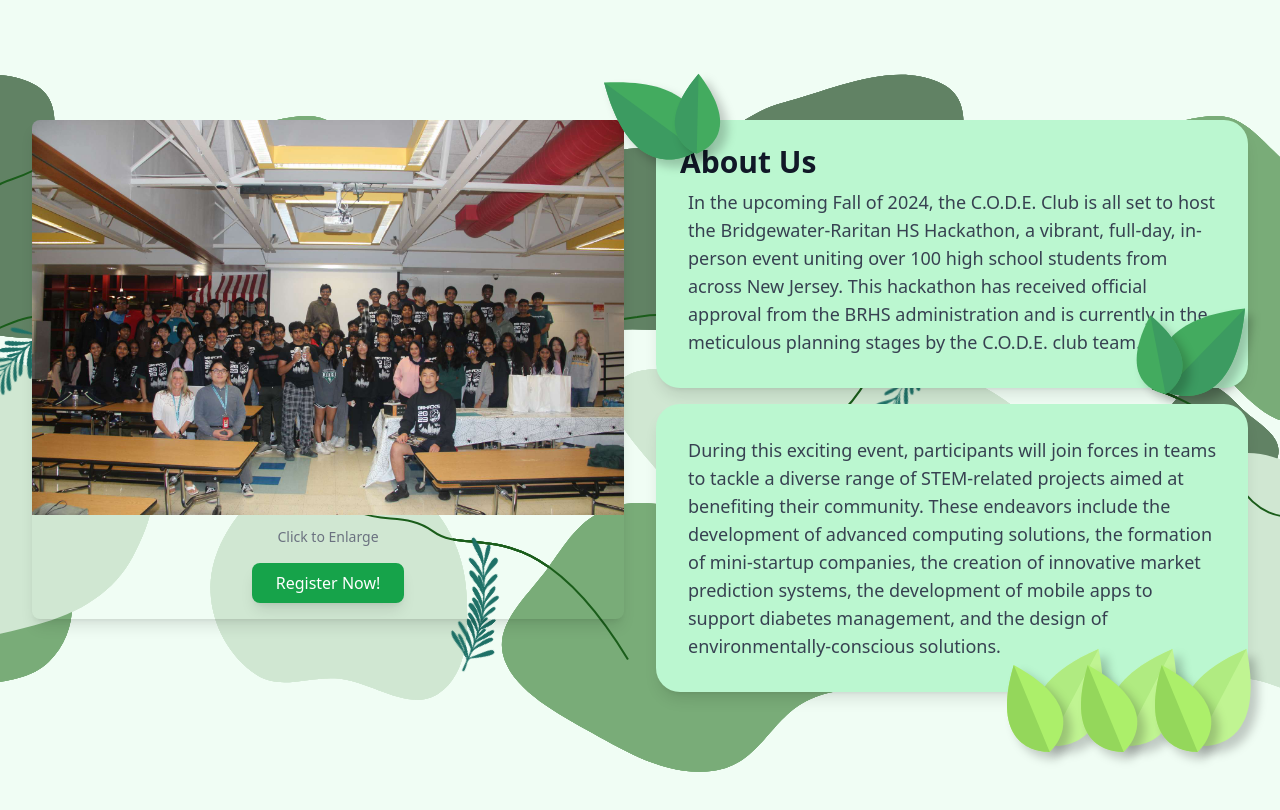
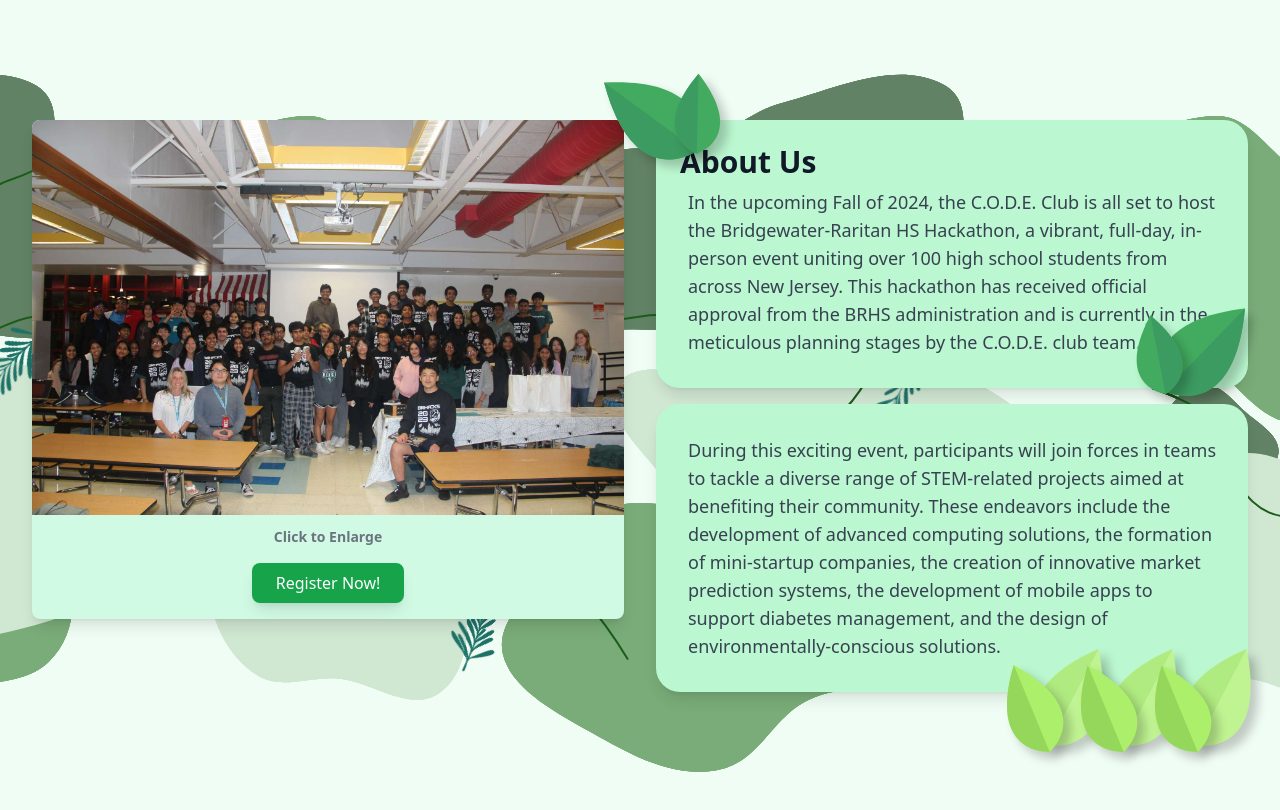
Before and after one commit to shuknuk/brhacks24, a Next.js app: page / in a window 1280 px wide. Shown: the part 760-1570 px from the top of the page. Built offline with nearby package versions, Linux system fonts and the light colour scheme.

Commit message:
about us readability

```diff
--- a/components/About.jsx
+++ b/components/About.jsx
@@ -28,7 +28,7 @@
     <section id="about" className="py-20 px-4 sm:px-6 lg:px-8 bg-[url('/spotts.svg')] bg-contain bg-center">
       <div className="max-w-7xl mx-auto flex flex-col lg:flex-row items-start lg:space-x-8">
         <div
-          className="w-full lg:w-1/2 mb-8 lg:mb-0 relative overflow-hidden rounded-lg shadow-lg cursor-pointer"
+          className="w-full lg:w-1/2 mb-8 bg-emerald-100 lg:mb-0 relative overflow-hidden rounded-lg shadow-lg cursor-pointer"
           onClick={toggleModal}
         >
           <img
@@ -36,7 +36,9 @@
             alt="BRHacks 2023"
             className="w-full h-full object-cover"
           />
-          <p className="text-sm text-gray-500 text-center mt-3">Click to Enlarge</p>
+          {/* blur background
+          <div className="absolute inset-0 bg-black opacity-50"></div> */}
+          <p className="text-sm text-gray-500 text-center font-bold mt-3">Click to Enlarge</p>
           {/* Register Button */}
           <div className="text-center mb-4">
             <button
```
